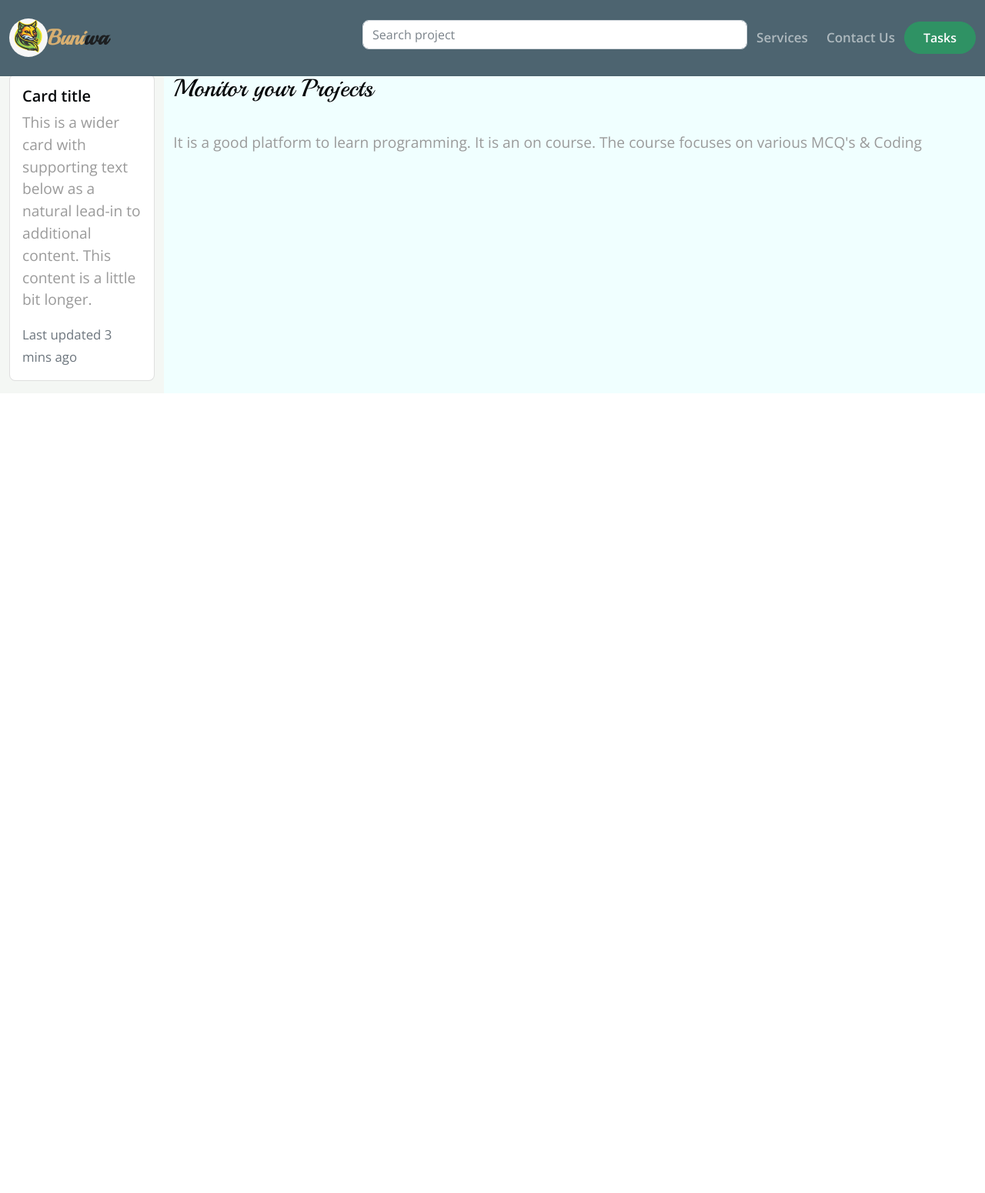
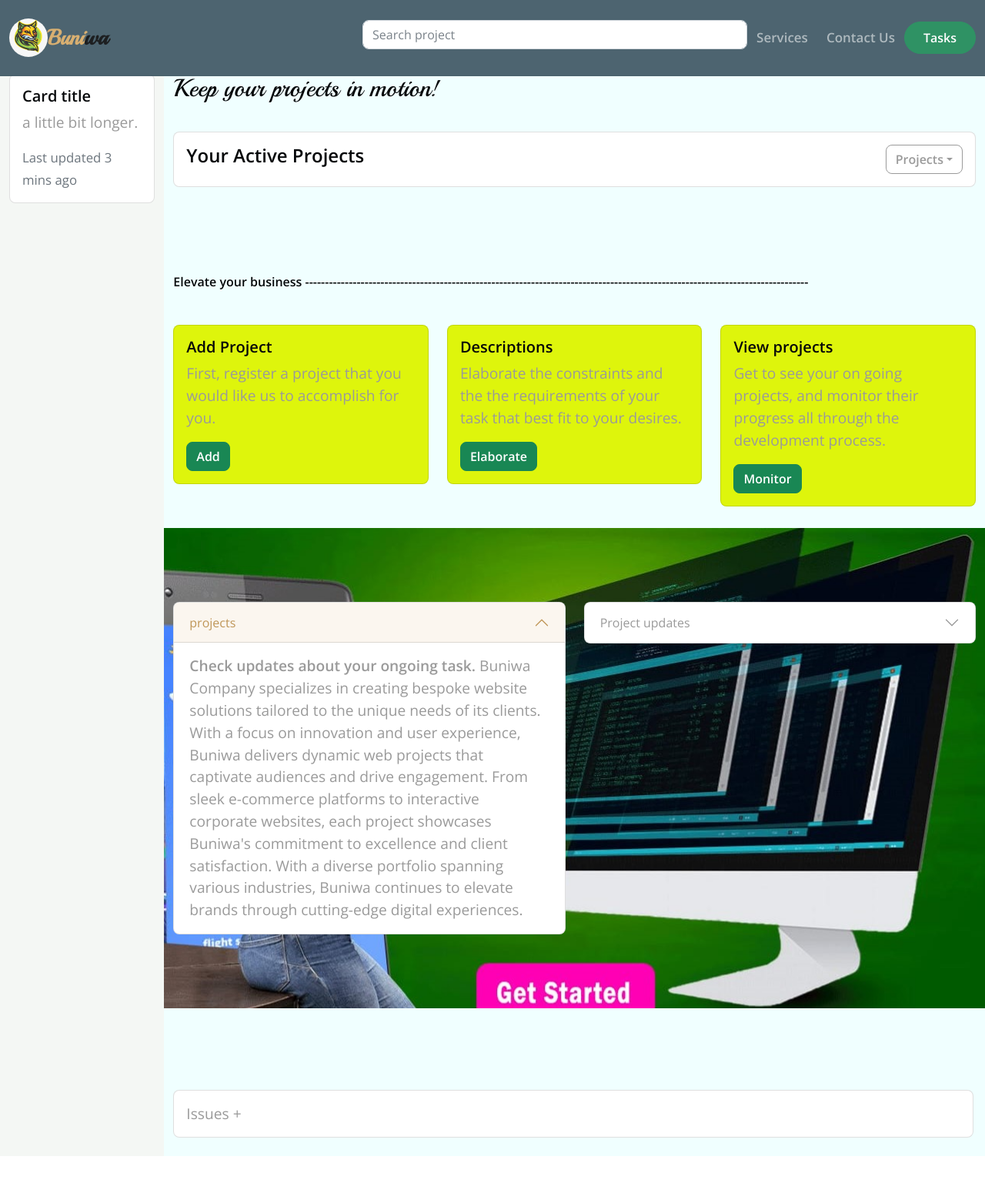
Before and after one commit to maundulaurent/django-web, a Django app: page /projects in a window 1280 px wide. Shown: the whole page at 77% size. Before the commit the page ends 511 px from the top, so only its background shows below. Run offline with Django 4.2, Linux system fonts and the light colour scheme; some libraries are stand-ins or nearby versions; some web fonts are replaced.

Commit message:
work on Project

```diff
--- a/Buniwa/templates/Buniwa/projects.html
+++ b/Buniwa/templates/Buniwa/projects.html
@@ -96,25 +96,119 @@
 <!-- Body -->
 
 
-<div class="container-fluid py-5">
+<div class="container-fluid py-5" >
     <div class="row">
         <div class="col-2 one"> <!-- First column -->
                     <!-- <li><i class="bi bi-inbox"></i></li> -->
             <div class="card mb-3" style="max-width: 540px;">
                 <div class="card-body">
                     <h5 class="card-title">Card title</h5>
-                    <p class="card-text">This is a wider card with supporting text below as a natural lead-in to additional content. This content is a little bit longer.</p>
+                    <p class="card-text">a little bit longer.</p>
                     <p class="card-text"><small class="text-muted">Last updated 3 mins ago</small></p>
                 </div>
             </div>
         </div>
 
-    <div class="col two"> <!-- Second column -->
-        <h2>Monitor your Projects</h2><br>
-        It is a good platform to learn programming. It is an
-        on
-        course. The course focuses on various MCQ's & Coding
+        <div class="col two"> <!-- Second column style="background-image: url('static/images/banner-right-image.png');"-->
+            <h2>Keep your projects in motion!</h2><br>
+            <div class="card">
 
+                <div class="card-body">
+                    <div class="d-flex">
+                        <h4 class="card-title">Your Active Projects</h4>
+                        <a href="#" class="btn btn-outline-secondary ms-auto dropdown-toggle mr-5" data-bs-toggle="dropdown" aria-expanded="false">Projects</a>
+                        <ul class="dropdown-menu">
+                            <li><a href="" class="dropdown-item">Active</a></li>
+                            <li><a href="" class="dropdown-item">Completed</a></li>
+                        </ul>
+                    </div>
+                </div>
+            <div>
+
+            </div>
+        </div>
+        <br><br><br>
+        <div class="d-flex pt-4">
+            <p class="fs-6 fw-bold text-dark">Elevate your business                                             ------------------------------------------------------------------------------------------------------------------------------- </p>
+        </div>
+        <br>
+        <!-- <hr class="border border-primary border-3 opacity-75"> -->
+
+        <div class="row">
+            <div class="col-sm-4 mb-3 mb-sm-0">
+              <div class="card" style="background-color: rgb(222, 245, 12);">
+                <div class="card-body">
+                  <h5 class="card-title">Add Project</h5>
+                  <p class="card-text">First, register a project that you would like us to accomplish for you.</p>
+                  <a href="#" class="btn btn-success">Add</a>
+                </div>
+              </div>
+            </div>
+            <div class="col-sm-4">
+              <div class="card" style="background-color: rgb(222, 245, 12);">
+                <div class="card-body">
+                  <h5 class="card-title">Descriptions</h5>
+                  <p class="card-text">Elaborate the constraints and the the requirements of your task that best fit to your desires.</p>
+                  <a href="#" class="btn btn-success">Elaborate</a>
+                </div>
+              </div>
+            </div>
+            <div class="col-sm-4 mb-3 mb-sm-0">
+                <div class="card" style="background-color: rgb(222, 245, 12);">
+                  <div class="card-body">
+                    <h5 class="card-title">View projects</h5>
+                    <p class="card-text">Get to see your on going projects, and monitor their progress all through the development process.</p>
+                    <a href="#" class="btn btn-success">Monitor</a>
+                  </div>
+                </div>
+            </div>
+        </div>
+<br>
+        <!-- =============================================================================================== -->
+        <div class="row" style="background-image: url('static/images/b62.jpg');">
+            <div class="col-md-6">
+                <div class="accordion py-6" id="accordionPanelsStayOpenExample">
+                    <div class="accordion-item">
+                    <h5 class="accordion-header">
+                        <button class="accordion-button" type="button" data-bs-toggle="collapse" data-bs-target="#panelsStayOpen-collapseOne" aria-expanded="true" aria-controls="panelsStayOpen-collapseOne">
+                        projects
+                        </button>
+                    </h5>
+                    <div id="panelsStayOpen-collapseOne" class="accordion-collapse collapse show">
+                        <div class="accordion-body">
+                        <strong>Check updates about your ongoing task.</strong> Buniwa Company specializes in creating bespoke website solutions tailored to the unique needs of its clients. With a focus on innovation and user experience, Buniwa delivers dynamic web projects that captivate audiences and drive engagement. From sleek e-commerce platforms to interactive corporate websites, each project showcases Buniwa's commitment to excellence and client satisfaction. With a diverse portfolio spanning various industries, Buniwa continues to elevate brands through cutting-edge digital experiences.
+                        </div>
+                    </div>
+                    </div>
+                </div>
+            </div>
+            <!-- ---------------- -->
+            <div class="col-md-6 py-6">
+                <div class="accordion" id="accordionPanelsStayOpenExample">
+                    <div class="accordion-item">
+                      <h5 class="accordion-header">
+                        <button class="accordion-button collapsed" type="button" data-bs-toggle="collapse" data-bs-target="#panelsStayOpen-collapseTwo" aria-expanded="false" aria-controls="panelsStayOpen-collapseTwo">
+                          Project updates
+                        </button>
+                      </h5>
+                      <div id="panelsStayOpen-collapseTwo" class="accordion-collapse collapse">
+                        <div class="accordion-body">
+                          <strong>This is the second item's accordion body.</strong>Buniwa Company specializes in creating bespoke website solutions tailored to the unique needs of its clients. With a focus on innovation and user experience, Buniwa delivers dynamic web projects that captivate audiences and drive engagement. From sleek e-commerce platforms to interactive corporate websites, each project showcases Buniwa's commitment to excellence and client satisfaction. With a diverse portfolio spanning various industries, Buniwa continues to elevate brands through cutting-edge digital experiences.
+                        </div>
+                      </div>
+                    </div>
+
+                  </div>
+            </div>
+        </div><br><br>
+          <!-- ============================================================================================================ -->
+          <div class="card mb-4 mt-5" style="width: 65rem;">
+            <div class="card-body">
+              <p class="card-text">Issues +</p>
+              <!-- <a href="#" class="card-link">Another link</a> -->
+            </div>
+          </div>
+          <!-- ============================================================ -->
     </div>
 </div>
 
```
Also changed, not shown: static/css/style.css (line endings or trailing spaces), static/images/b62.jpg (added).
